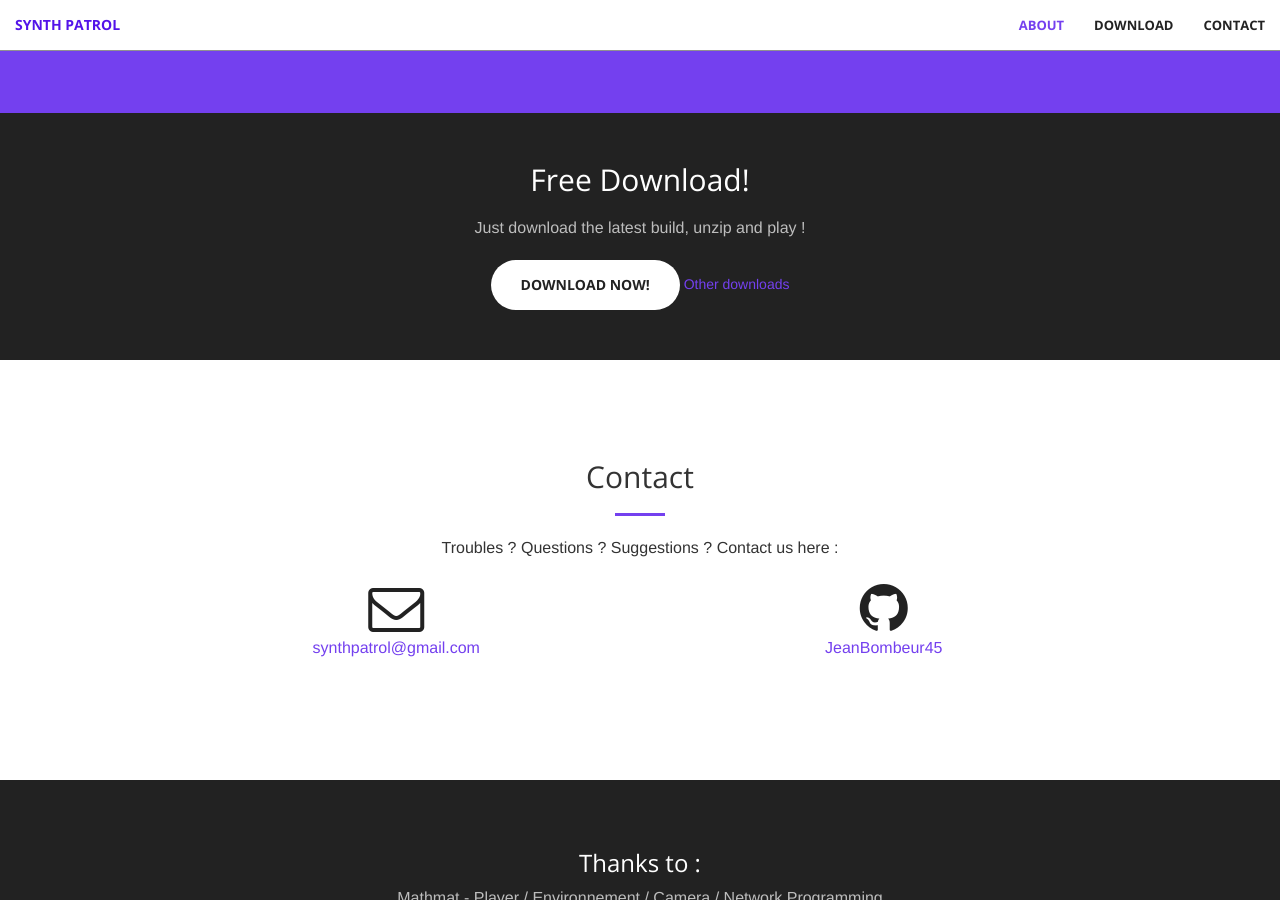
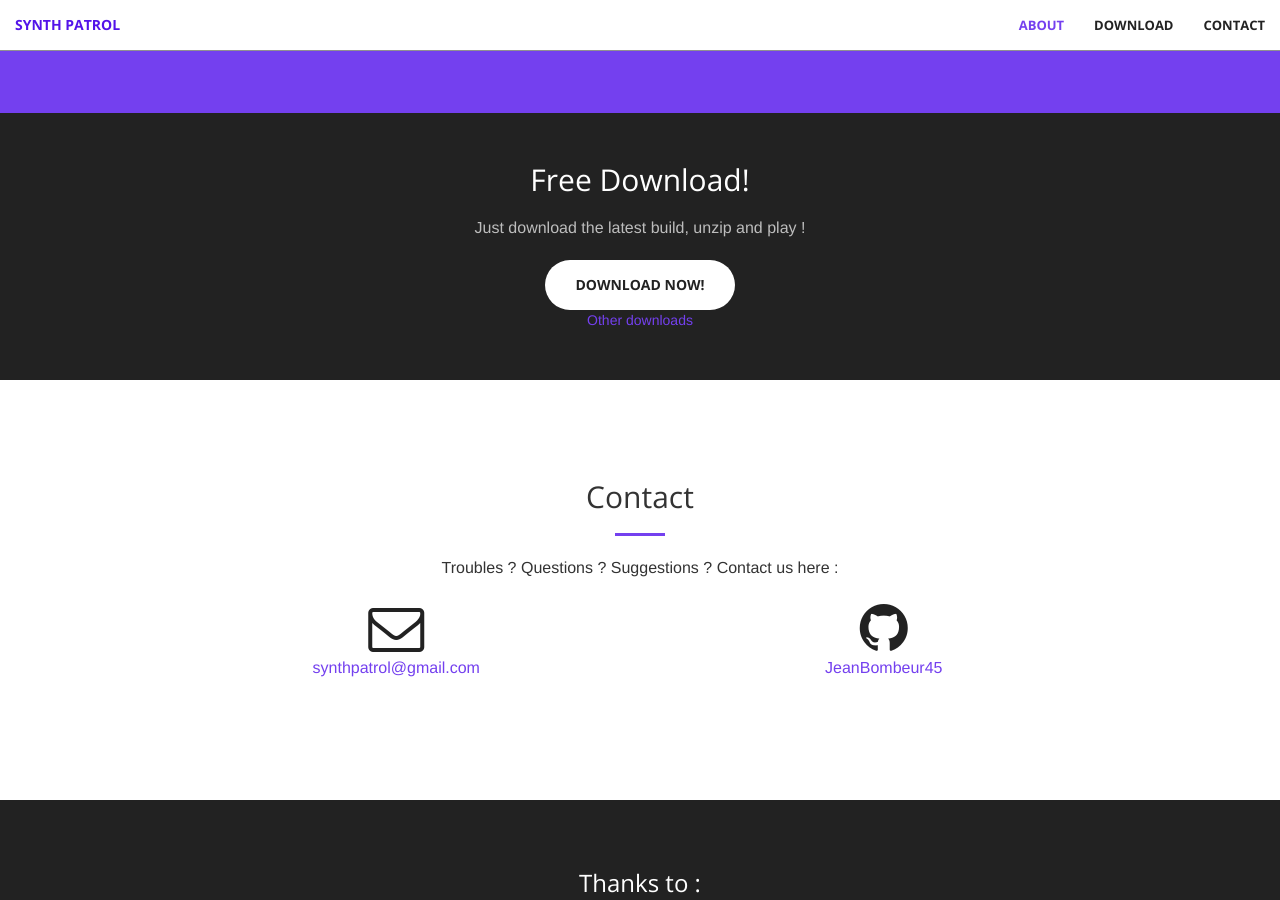
Before and after one commit to JeanBombeur45/Synth-Patrol, a Jekyll site: the page built from index.html, in a window 1280 px wide and 900 px high, scrolled down 1122 px. Built offline with Jekyll 4.4.1, drawn with Linux system fonts in a browser that asks for light colours.

```diff
--- a/_includes/aside.html
+++ b/_includes/aside.html
@@ -4,7 +4,7 @@
               <h2>Free Download!</h2>
             <p class="text-faded">Just download the latest build, unzip and play !</p>
               <a href="https://github.com/JeanBombeur45/Synth-Patrol-release/releases/latest" class="btn btn-default btn-xl wow tada">Download Now!</a>
-            <a href="https://github.com/JeanBombeur45/Synth-Patrol-release">Other downloads</a>
+            <br><a href="https://github.com/JeanBombeur45/Synth-Patrol-release">Other downloads</a>
           </div>
       </div>
   </aside>
```
